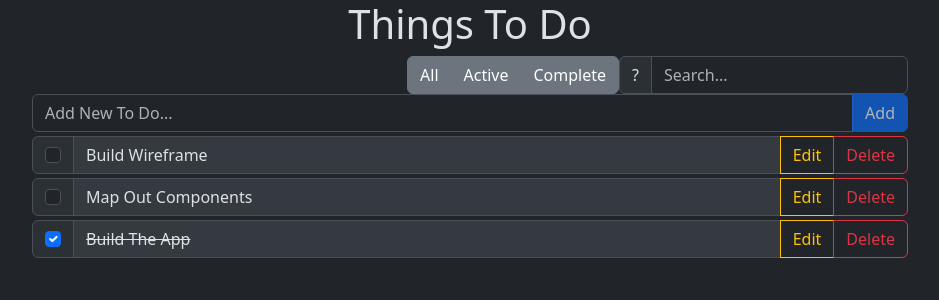
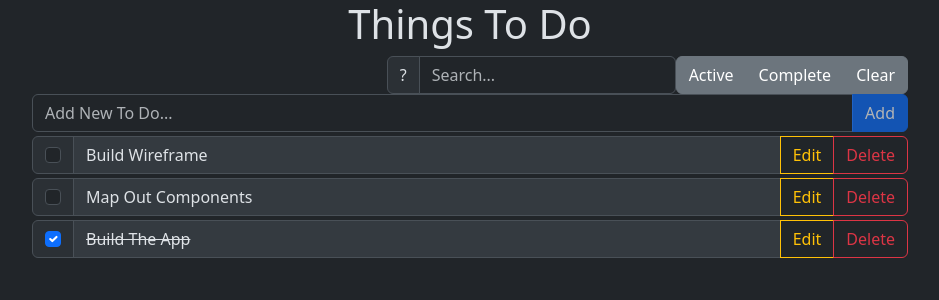
Before and after one commit to itsnick86/todo_react, a React (Create React App) app: page / in a window 1280 px wide. Shown: the top 300 px of the page, without its empty margins (170-1109 px from the left). Built offline with nearby package versions, Linux system fonts and the light colour scheme.

Commit message:
Added the ability to clear all filters

```diff
--- a/src/App.js
+++ b/src/App.js
@@ -17,7 +17,7 @@ function App() {
         { id: 3, title: 'Build The App', completed: true, isDisabled: true },
     ];
 
-    const [filteredButton, setFilteredButton] = useState('allButton');
+    const [filteredButton, setFilteredButton] = useState('');
     const [filteredSearch, setFilteredSearch] = useState('');
     const [newToDoValue, setNewToDoValue] = useState('');
     const [toDoList, setToDoList] = useState(initToDoList);
--- a/src/components/Filter.js
+++ b/src/components/Filter.js
@@ -9,6 +9,12 @@ const Filter = props => {
         props.onFilterSearch(e.target.value);
     };
 
+    const handleClearFilter = () => {
+        props.onFilterButton('');
+        props.onFilterSearch('');
+        document.getElementById('SearchText').value = '';
+    };
+
     return (
         <div className="row justify-content-end">
             <div
@@ -16,19 +22,25 @@ const Filter = props => {
                 role="toolbar"
                 aria-label="Filter toolbar"
             >
+                <div className="input-group">
+                    <div className="input-group-text" id="SearchFilter">
+                        ?
+                    </div>
+                    <input
+                        id="SearchText"
+                        type="text"
+                        className="form-control"
+                        placeholder="Search..."
+                        aria-label="Input search filter"
+                        aria-describedby="SearchFilter"
+                        onChange={handleFilterSearch}
+                    ></input>
+                </div>
                 <div
                     className="btn-group"
                     role="group"
                     aria-label="Filter buttons"
                 >
-                    <button
-                        type="button"
-                        className="btn btn-secondary"
-                        value="allButton"
-                        onClick={handleFilterButton}
-                    >
-                        All
-                    </button>
                     <button
                         type="button"
                         className="btn btn-secondary"
@@ -45,19 +57,14 @@ const Filter = props => {
                     >
                         Complete
                     </button>
-                </div>
-                <div className="input-group">
-                    <div className="input-group-text" id="SearchFilter">
-                        ?
-                    </div>
-                    <input
-                        type="text"
-                        className="form-control"
-                        placeholder="Search..."
-                        aria-label="Input search filter"
-                        aria-describedby="SearchFilter"
-                        onChange={handleFilterSearch}
-                    ></input>
+                    <button
+                        type="button"
+                        className="btn btn-secondary"
+                        value="clearButton"
+                        onClick={handleClearFilter}
+                    >
+                        Clear
+                    </button>
                 </div>
             </div>
         </div>
```
